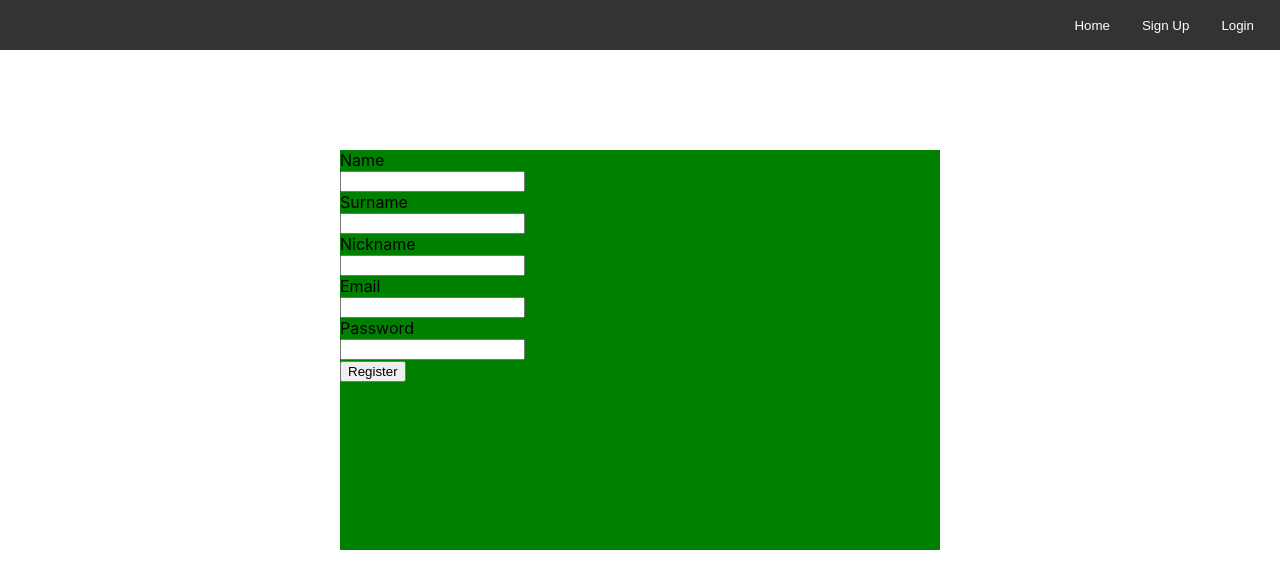
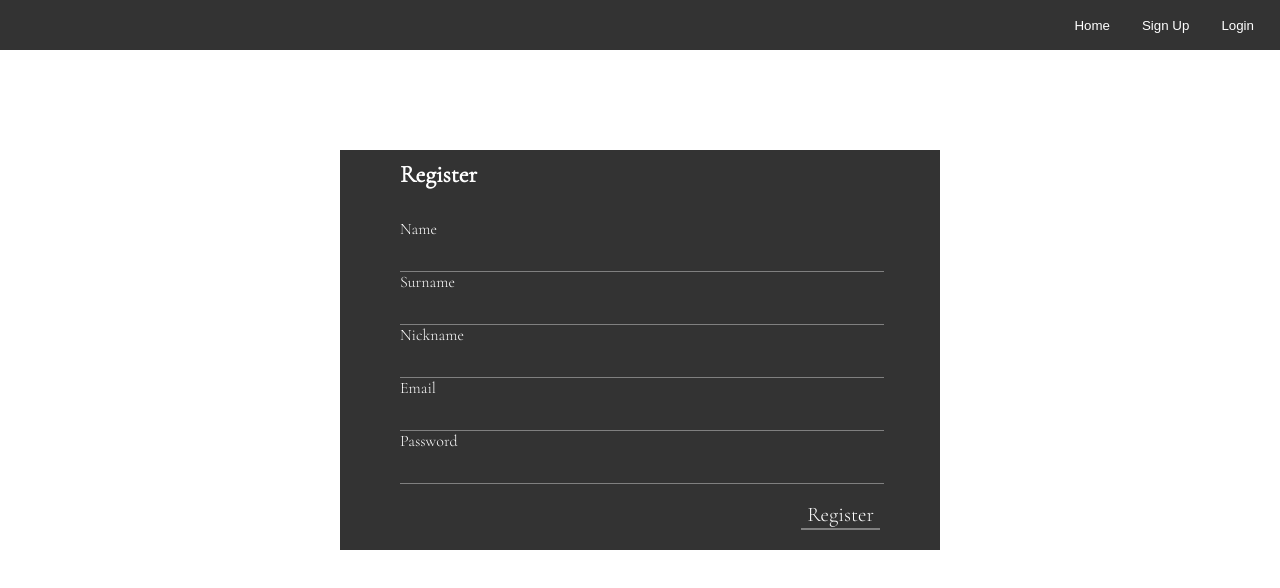
Before and after one commit to parukom/react-atsiskaitymas, a React (Create React App) app: page / in a window 1280 px wide. Shown: the top 588 px of the page. Built offline with nearby package versions, Linux system fonts and the light colour scheme.

Commit message:
baigtas registracijos komponentas

```diff
--- a/src/components/Register/Registration.css
+++ b/src/components/Register/Registration.css
@@ -1,7 +1,46 @@
+@import url('https://fonts.googleapis.com/css2?family=Cormorant+Garamond:wght@300&display=swap');
 .registracijosDivas{
-    background-color: green;
+    background-color: #333;
     height: 400px;
     margin: 0 auto;
     margin-top: 100px;
     width: 600px;
+    position: relative;
+    overflow: hidden;
 }
+.registracijosDivas form{
+    margin-top: 30px;
+    font-family: 'Cormorant Garamond', serif;
+}
+.registracijosDivas h1{
+    color: white;
+    font-family: 'Cormorant Garamond', serif;
+    margin-left: 10%;
+    margin-top: 10px;
+}
+.registracijosDivas label{
+    color: white;
+    margin-left: 10%;
+    margin-top: 10px;
+    margin-top: 10px;
+}
+.registracijosDivas input{
+    background-color: transparent;
+    border: none;
+    border-bottom: 1px solid gray;
+    height: 30px;
+    margin: 0 10%;
+    width: 80%;
+}
+.registracijosDivas button{
+    background-color: transparent;
+    border: none;
+    border-bottom: 2px solid gray;
+    color: white;
+    cursor: pointer;
+    font-family: 'Cormorant Garamond', serif;
+    font-size: 1.3rem;
+    position: absolute;
+    right: 10%;
+    bottom: 20px;
+}
--- a/src/components/Register/Registration.jsx
+++ b/src/components/Register/Registration.jsx
@@ -4,6 +4,7 @@ const Registration = () => {
   return (
     <section className="centruotas">
       <div className="registracijosDivas">
+        <h1>Register</h1>
         <form>
           <label htmlFor="name">Name</label> <br />
           <input type="text" name="name" /> <br />
```
